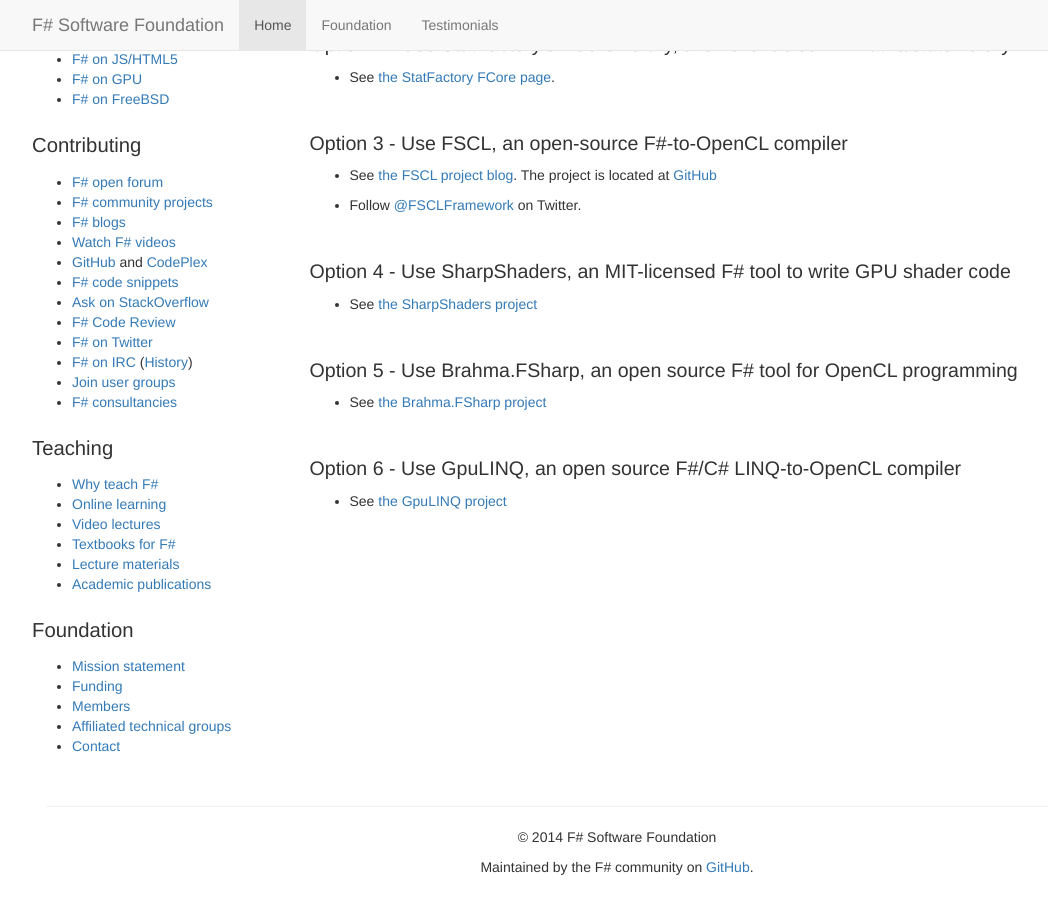
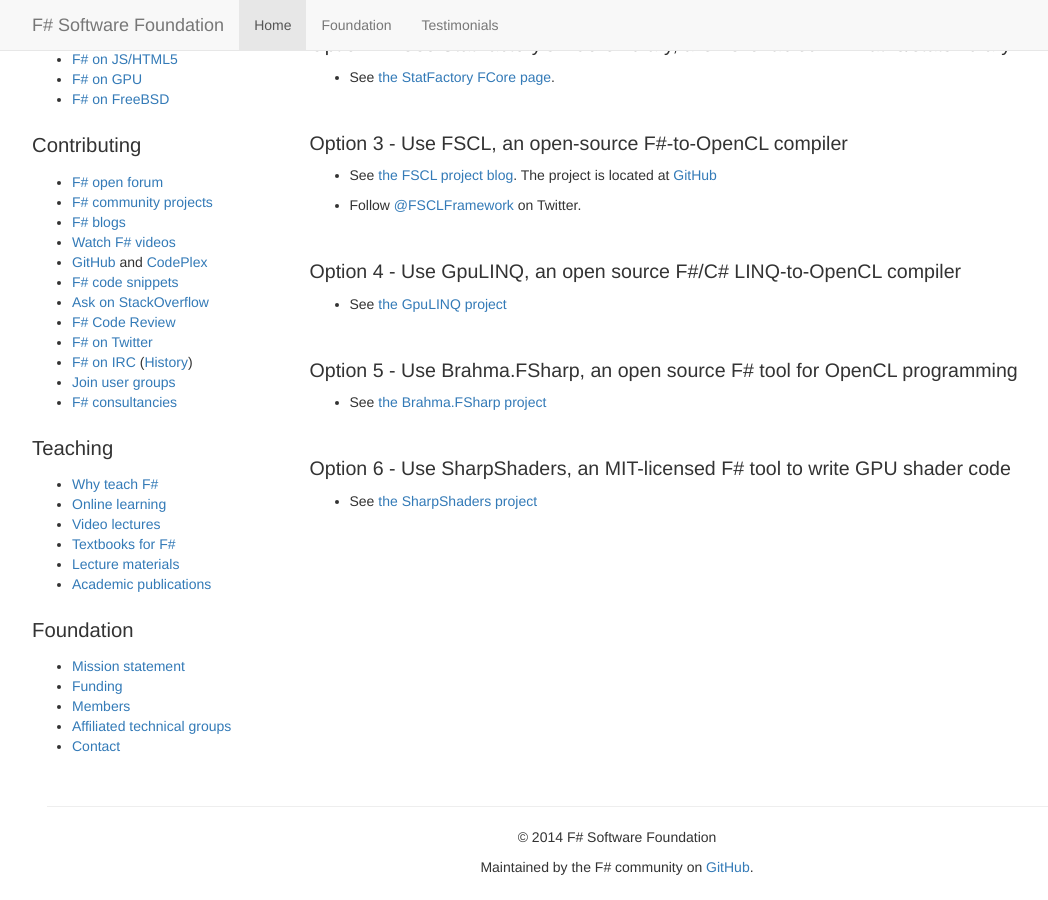
Before and after one commit to fsharp/fsharp.org, a Jekyll site: the page built from use/gpu/index.md, in a window 1280 px wide and 900 px high, scrolled down 510 px. Shown: the whole window, without its empty margins (38-1086 px from the left). Built offline with Jekyll 4.4.1, drawn with Linux system fonts in a browser that asks for light colours; nearby versions of some CDN libraries; some web fonts are replaced; comment, search, counter and statistics services are not loaded; some of the changed lines change nothing that is shown.

Commit message:
Update index.md

```diff
--- a/use/gpu/index.md
+++ b/use/gpu/index.md
@@ -39,9 +39,9 @@
 
 <br />
 
-### Option 4 - Use SharpShaders, an MIT-licensed F# tool to write GPU shader code
+### Option 4 - Use GpuLINQ, an open source F#/C# LINQ-to-OpenCL compiler
 
-* See [the SharpShaders project](http://github.com/rookboom/SharpShaders/wiki/)
+* See [the GpuLINQ project](https://github.com/nessos/GpuLinq/)
 
 <br />
 
@@ -51,6 +51,8 @@
 
 <br />
 
-### Option 6 - Use GpuLINQ, an open source F#/C# LINQ-to-OpenCL compiler
+### Option 6 - Use SharpShaders, an MIT-licensed F# tool to write GPU shader code
 
-* See [the GpuLINQ project](https://github.com/nessos/GpuLinq/)
+* See [the SharpShaders project](http://github.com/rookboom/SharpShaders/wiki/)
+
+<br />
```
